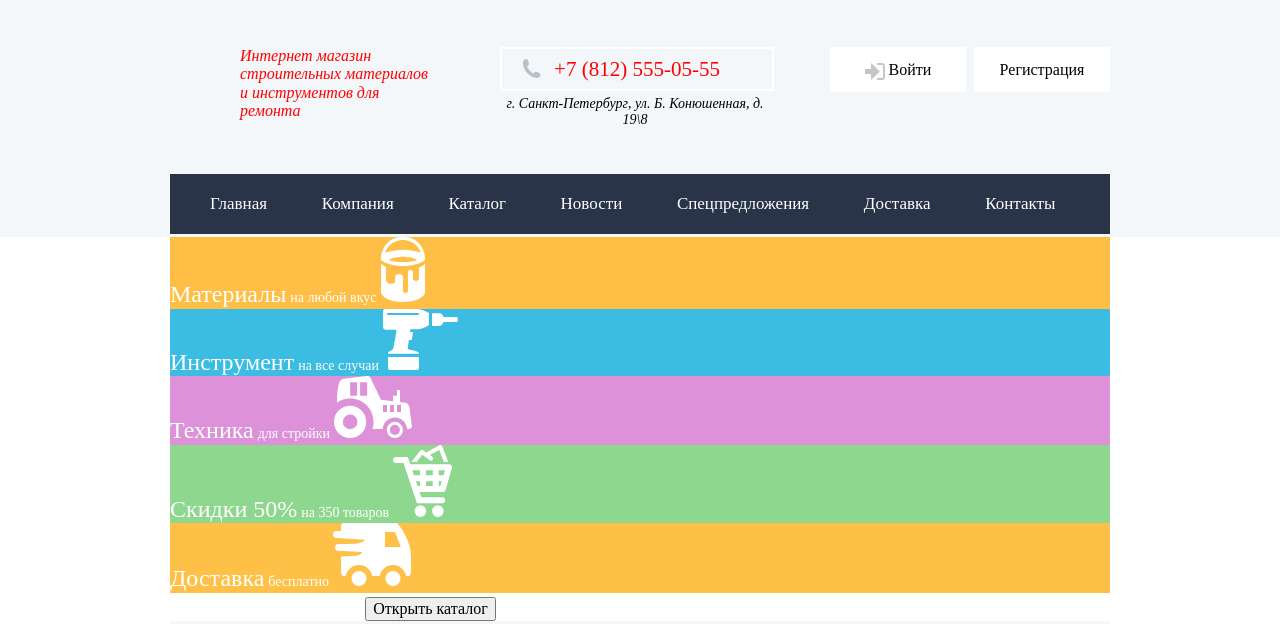
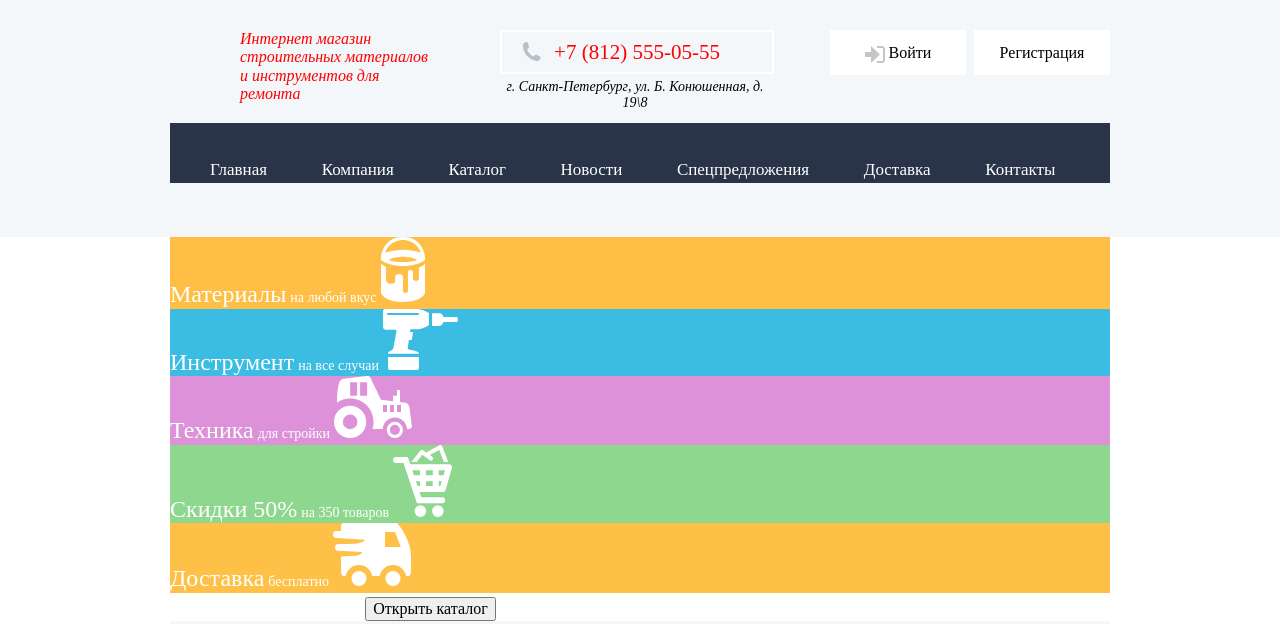
Before and after one commit to msv5/33764-technomart, a plain HTML site: page index.html in a window 1280 px wide. Shown: the part 43-667 px from the top of the page. Drawn offline with Linux system fonts and the light colour scheme; a web font is replaced by a local one.

Commit message:
some changes

```diff
--- a/css/styles.css
+++ b/css/styles.css
@@ -9,6 +9,8 @@ body {
 header {
   background-color: #f4f7f9;
   height: 280px;
+  display: flex;
+  flex-direction: column;
 }
 
 #main-actions-wrapper {
@@ -79,7 +81,7 @@ header {
 }
 
 .main-panel {
-  height: 160px;
+  height: 45%;
   display: flex;
   align-items: center;
 }
```
